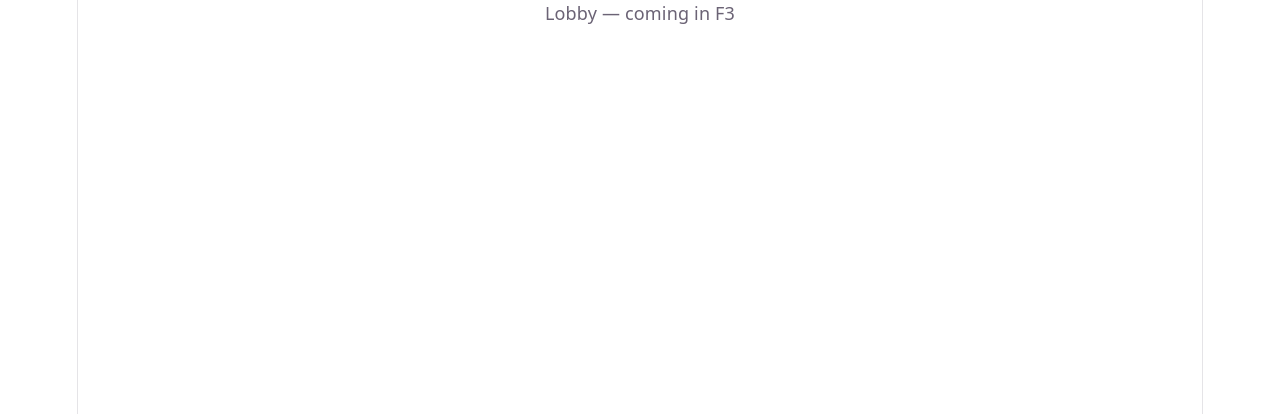
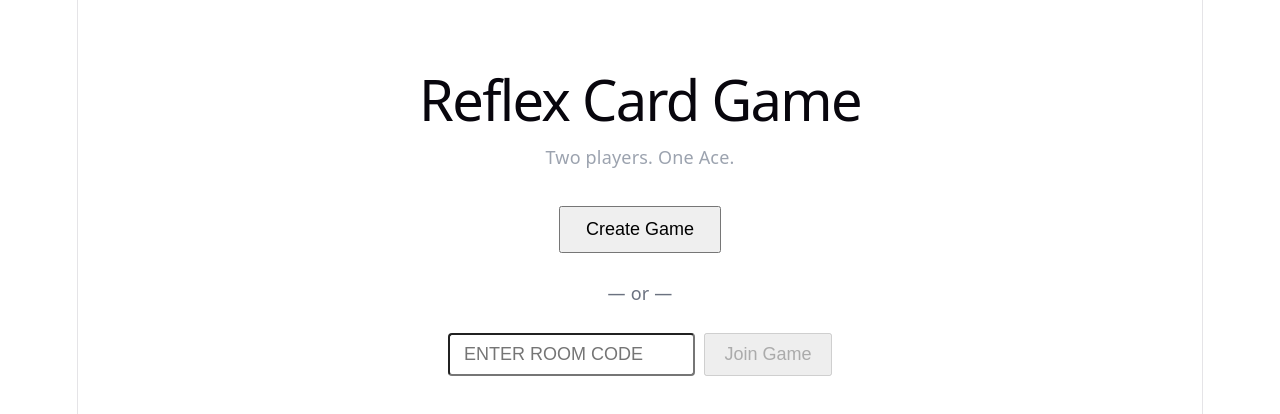
Before and after one commit to mimi0007/reflex-card-game, a React (Vite) app in the folder frontend/: page / in a window 1280 px wide. Shown: the top 414 px of the page. Built offline with nearby package versions, Linux system fonts and the light colour scheme.

Commit message:
F3: Implement LobbyPage component with game creation and joining functionality

```diff
--- a/frontend/src/pages/LobbyPage.tsx
+++ b/frontend/src/pages/LobbyPage.tsx
@@ -1,3 +1,57 @@
+import { useState } from "react";
+import { useNavigate } from "react-router-dom";
+import { generateRoomCode, sanitizeRoomCode } from "../utils/roomCode";
+
 export default function LobbyPage() {
-  return <div>Lobby — coming in F3</div>;
+  const navigate = useNavigate();
+  const [code, setCode] = useState("");
+
+  function handleCreate() {
+    navigate(`/game/${generateRoomCode()}`);
+  }
+
+  function handleJoin() {
+    if (code.length === 5) {
+      navigate(`/game/${code}`);
+    }
+  }
+
+  function handleCodeChange(e: React.ChangeEvent<HTMLInputElement>) {
+    setCode(sanitizeRoomCode(e.target.value));
+  }
+
+  function handleKeyDown(e: React.KeyboardEvent) {
+    if (e.key === "Enter") handleJoin();
+  }
+
+  return (
+    <div style={{ textAlign: "center", padding: "3rem 1rem" }}>
+      <h1>Reflex Card Game</h1>
+      <p style={{ color: "#9ca3af", marginBottom: "2rem" }}>Two players. One Ace.</p>
+
+      <button onClick={handleCreate} style={{ fontSize: "1rem", padding: "0.6rem 1.4rem" }}>
+        Create Game
+      </button>
+
+      <p style={{ margin: "1.5rem 0", color: "#6b7280" }}>— or —</p>
+
+      <div style={{ display: "flex", gap: "0.5rem", justifyContent: "center" }}>
+        <input
+          value={code}
+          onChange={handleCodeChange}
+          onKeyDown={handleKeyDown}
+          placeholder="Enter room code"
+          maxLength={5}
+          style={{ padding: "0.5rem 0.75rem", fontSize: "1rem", borderRadius: 4, width: "12rem", textTransform: "uppercase" }}
+        />
+        <button
+          onClick={handleJoin}
+          disabled={code.length !== 5}
+          style={{ padding: "0.5rem 1rem", fontSize: "1rem" }}
+        >
+          Join Game
+        </button>
+      </div>
+    </div>
+  );
 }
```
